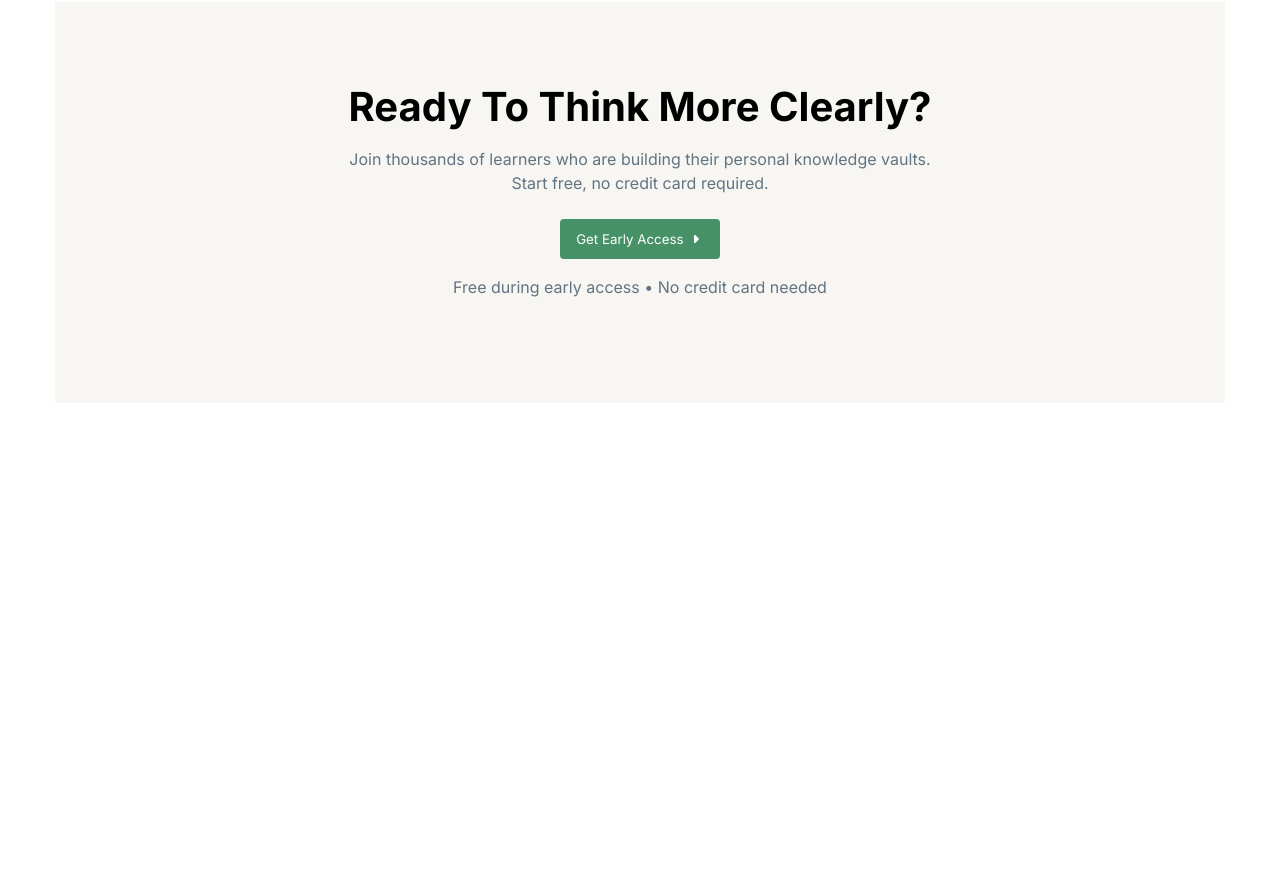
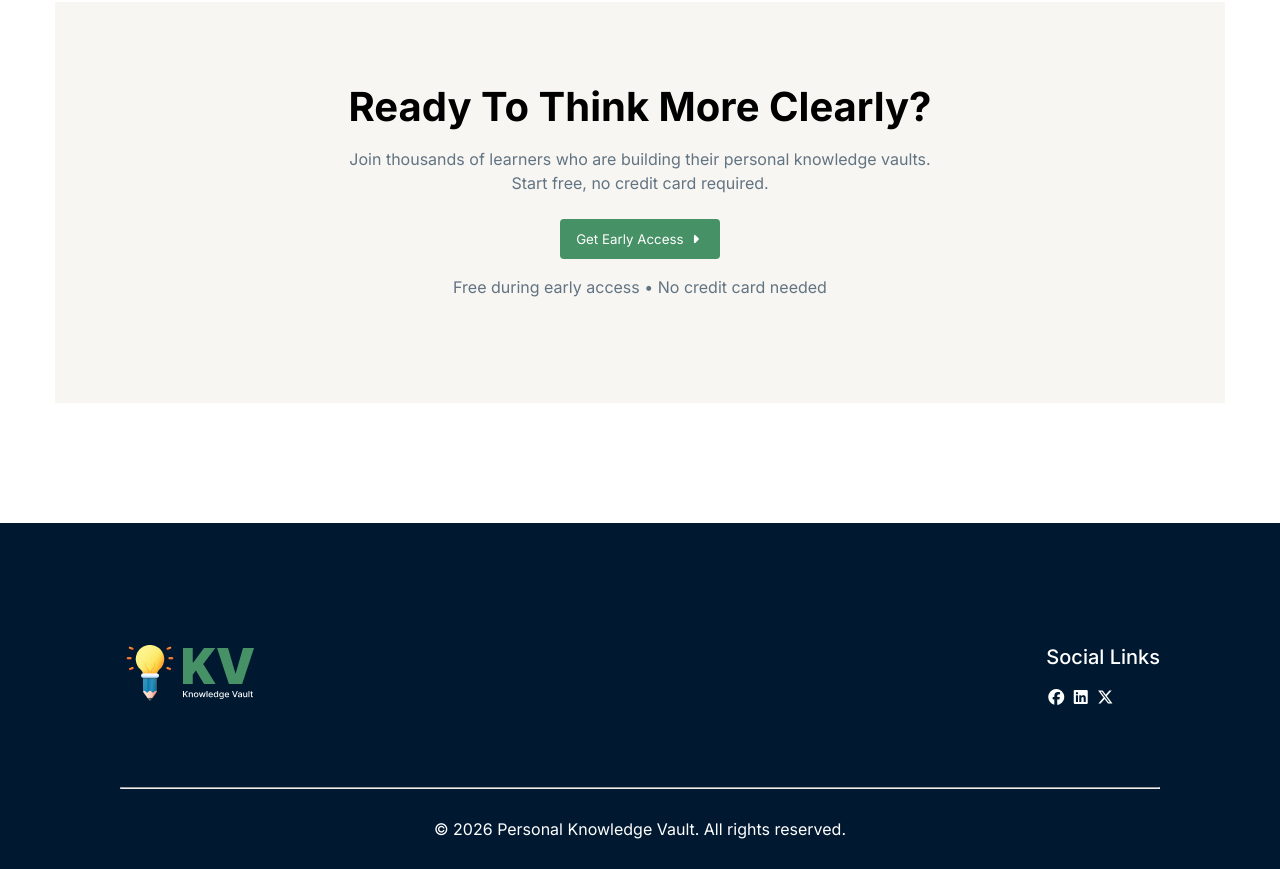
Before and after one commit to jakerulcode/Assignment-3, a plain HTML site: page index.html in a window 1280 px wide. Shown: the part 2123-2992 px from the top of the page. Before the commit the page ends 2646 px from the top, so only its background shows below. Drawn offline with Linux system fonts and the light colour scheme.

Commit message:
all section complete

```diff
--- a/index.html
+++ b/index.html
@@ -111,6 +111,29 @@
         </div>
 
     </section>
+    <footer id="footer-section">
+        <div class="footer-container">
+            <div class="flex">
+                <div class="footer-logo"><img src="assets/logo-footer.png" alt=""></div>
+            <div class="footer-social">
+                <p>Social Links</p>
+                <div class="social-icon">
+                    <span><i class="fa-brands fa-facebook"></i></span>
+                    <span><i class="fa-brands fa-linkedin"></i></span>
+                    <span><i class="fa-brands fa-x-twitter"></i></span>
+                </div>
+            </div>
+            </div>
+            <hr>
+            <div class="copy-write">
+                <p>© 2026 Personal Knowledge Vault. All rights reserved.</p>
+
+            </div>
+
+
+        </div>
+
+    </footer>
 
 </body>
 </html>
--- a/style.css
+++ b/style.css
@@ -23,6 +23,11 @@
     gap:24px;
     list-style: none;
 
+
+}
+.btn-banner:hover{
+    background-color: white;
+    color: #30B868;
 }
 .nav-container .btn{
     padding:12px 16px;
@@ -32,6 +37,10 @@
     color:white;
     cursor: pointer;
 
+}
+.btn:hover{
+    background-color: white;
+    color: #469165;
 }
 .hero{
     background-image: url(assets/hero-bg.png);
@@ -51,6 +60,10 @@
     color: #469165;
     cursor: pointer;
     margin-bottom: 16px;
+}
+.content-btn:hover{
+     background-color:#469165;
+     color:white;
 }
 .hero-content h1{
     font-size: 72px;
@@ -76,9 +89,11 @@
     border-radius: 4px;
     color:white;
     cursor: pointer;
+    .hero-content .btn-banner{
+    background-color: white;
+    color: #469165;
 
-    /* display: flex;
-    align-items: center; */
+    }
 }
 .hero-content .btn-banner2{
   padding:12px 16px;
@@ -86,6 +101,11 @@
     border-radius: 4px;
     color:#FFFFFF;
     background-color: transparent;
+    cursor: pointer;
+}
+.btn-banner2:hover{
+    background-color: white;
+    color:black;
 }
 .hero-btn{
     gap:16px;
@@ -212,3 +232,43 @@ gap:60px;
     margin-bottom: 16px;
 
 }
+.ready-btn:hover{
+    background-color:white;
+     color:#469165;
+
+}
+.footer-container{
+    background-color: #001931;
+    /* display: flex; */
+    /* height: 348px; */
+    padding: 120px 120px 30px 120px;
+    justify-content: space-between;
+    align-items: center;
+}
+.footer-logo img{
+    width: 139px;
+height: 60px;
+}
+.footer-social p{
+    color:#FFFFFF;
+    font-size: 20px;
+    line-height: 28px;
+    font-weight: 500;
+    margin-bottom: 16px;
+}
+.social-icon span{
+    color: white;
+}
+.copy-write p{
+    color: white;
+    text-align: center;
+}
+.flex{
+    display: flex;
+    justify-content: space-between;
+    align-items: center;
+    margin-bottom:80px;
+}
+hr{
+    margin-bottom: 30px;
+}
```
